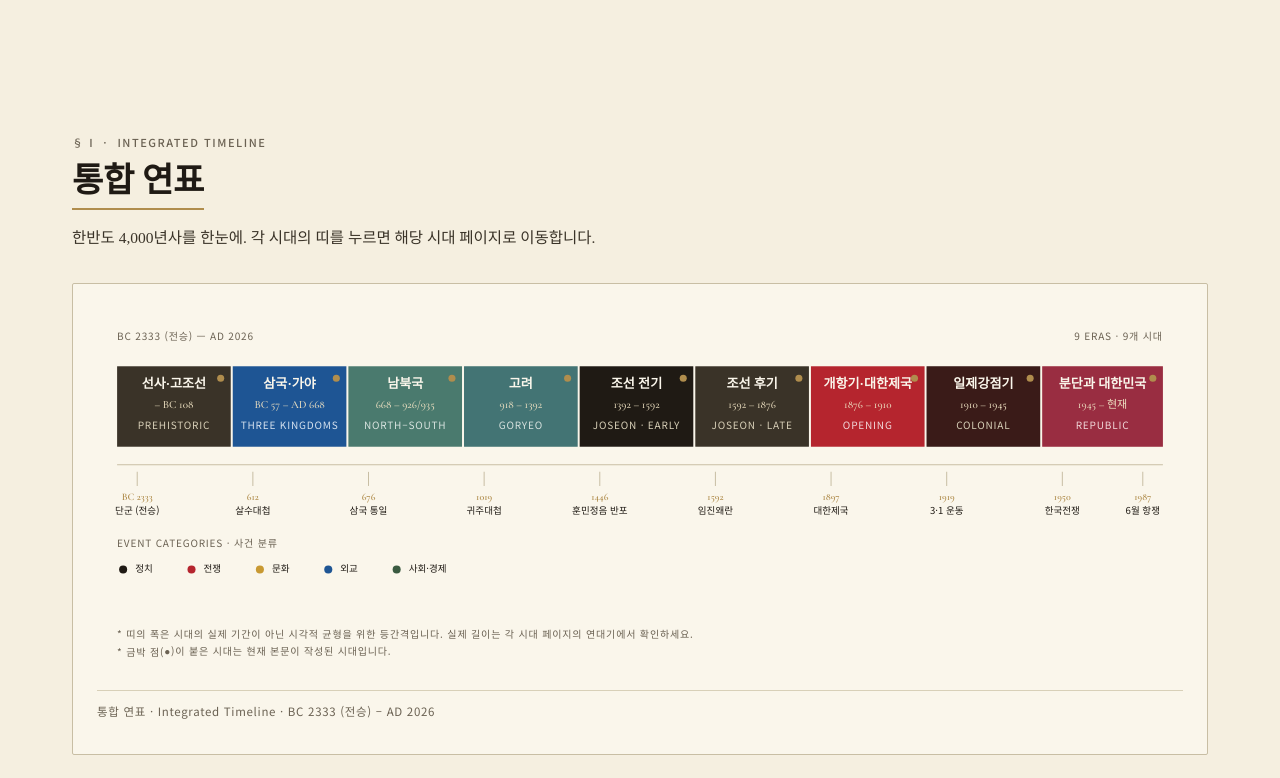
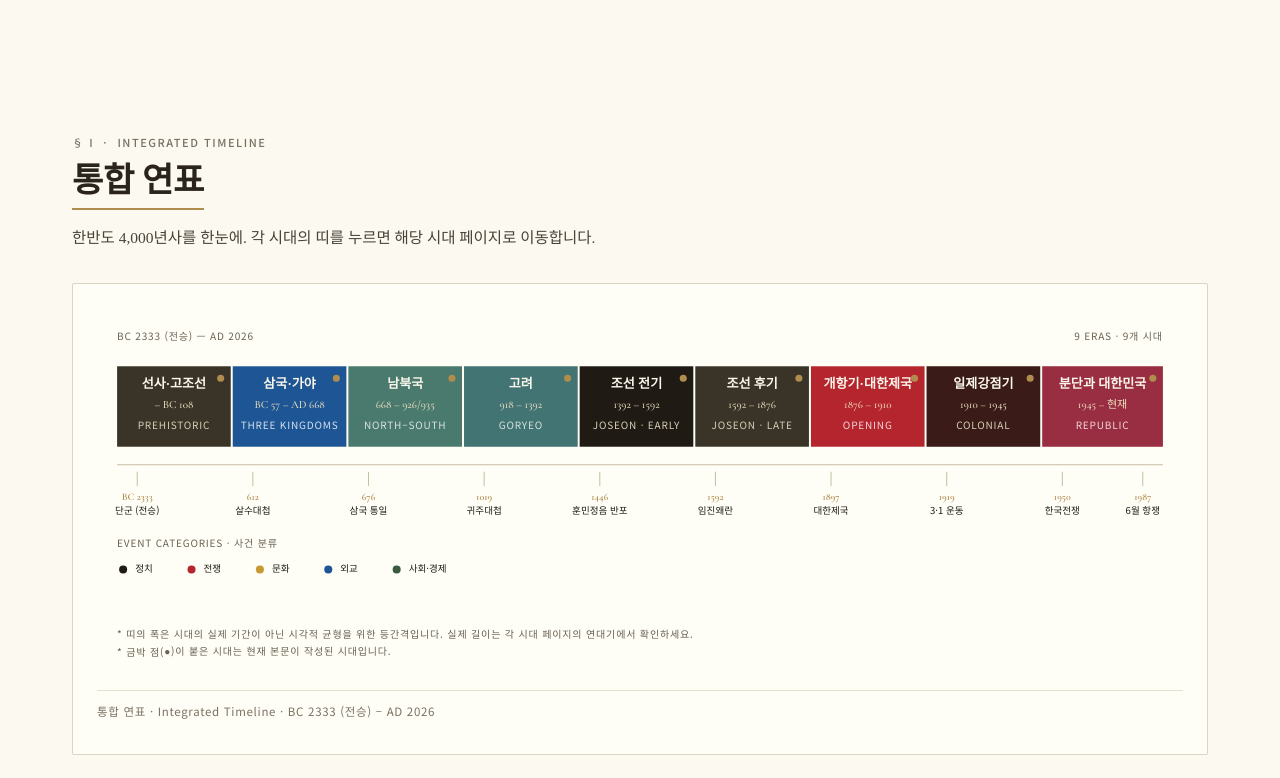
Before and after one commit to messfilm/messfilm.github.io, a plain HTML site: page korean-history/index.html in a window 1280 px wide. Shown: the part 749-1527 px from the top of the page. Drawn offline with nearby package versions, Linux system fonts and the light colour scheme.

Commit message:
feat: 색 변수 alias 통합 + 새 톤 적용 (Theme B 독서 종이)
별칭(alias) 통일 — 사이트 톤을 한 곳에서 제어 가능하게:
- korean-history/assets/styles.css: --hanji/--meok 계열을 var(--paper)/var(--ink) alias로
  (한지·먹 시맨틱 이름 유지하면서 shared가 단일 소스)
- abrahamic-religions/index.html :root: --bg/--bg-alt/--bg-card/--ink-muted 를
  var(--paper)/var(--paper-dark)/var(--paper-light)/var(--ink-mute) alias로
  (--ink, --rule 등 같은 이름은 shared에서 직접 상속)

새 톤 — Theme B "독서 종이": 책 종이 + 부드러운 ink (긴 글 친화):
- --paper        #f5efe0 → #fbf9f0 (밝은 크림)
- --paper-light  #faf6eb → #fefdf6 (거의 오프화이트)
- --paper-dark   #ebe3cf → #f0ebdb
- --ink          #1f1a14 → #2a241d (덜 검고 부드러운 dark)
- --ink-soft     #3a3328 → #4a4338
- --ink-mute     #6b6253 → #7a7163
- --rule         #c8bea4 → #dcd5c2
- --rule-soft    #d8d0b8 → #e6e0cf
- --gold 계열은 그대로 (액센트 유지)

검수: 모든 CSS 규칙이 var()로 처리되어 한 곳 변경으로 사이트 전체 톤 변경 확인.
SVG 일러스트레이션 내부 하드코딩 색은 self-contained라 의도적으로 유지.

Co-Authored-By: Claude Opus 4.7 (1M context) <noreply@anthropic.com>

```diff
--- a/assets/shared/styles-base.css
+++ b/assets/shared/styles-base.css
@@ -4,15 +4,15 @@
    ============================================================ */
 
 :root {
-  /* Paper & Ink — 한지·먹 */
-  --paper:        #f5efe0;
-  --paper-light:  #faf6eb;
-  --paper-dark:   #ebe3cf;
-  --ink:          #1f1a14;
-  --ink-soft:     #3a3328;
-  --ink-mute:     #6b6253;
-  --rule:         #c8bea4;
-  --rule-soft:    #d8d0b8;
+  /* Paper & Ink — 한지·먹 (Theme B "독서 종이": 책 종이 + 부드러운 ink) */
+  --paper:        #fbf9f0;
+  --paper-light:  #fefdf6;
+  --paper-dark:   #f0ebdb;
+  --ink:          #2a241d;
+  --ink-soft:     #4a4338;
+  --ink-mute:     #7a7163;
+  --rule:         #dcd5c2;
+  --rule-soft:    #e6e0cf;
   --gold:         #a37e2c;
   --gold-soft:    #c7a55b;
 
--- a/korean-history/assets/styles.css
+++ b/korean-history/assets/styles.css
@@ -18,19 +18,20 @@ ul, ol { margin: 0; padding: 0; list-style: none; }
    Design Tokens — 한지·먹·오방색
    ===================================================================== */
 :root {
+  /* 한지·먹·구분선은 공유 styles-base.css의 변수를 alias.
+     사이트 톤은 shared 한 곳에서 제어되며, 여기서는 한국사 시맨틱 이름만 부여. */
+
   /* 한지 (베이지) — 본문 배경 */
-  --hanji:        #f5efe0;
-  --hanji-light:  #faf6eb;
-  --hanji-dark:   #ebe3cf;
+  --hanji:        var(--paper);
+  --hanji-light:  var(--paper-light);
+  --hanji-dark:   var(--paper-dark);
 
   /* 먹 (짙은 갈색 검정) */
-  --meok:         #1f1a14;
-  --meok-soft:    #3a3328;
-  --meok-mute:    #6b6253;
+  --meok:         var(--ink);
+  --meok-soft:    var(--ink-soft);
+  --meok-mute:    var(--ink-mute);
 
-  /* 구분선 */
-  --rule:         #c8bea4;
-  --rule-soft:    #d8d0b8;
+  /* 구분선 — --rule, --rule-soft는 shared에서 직접 상속 (별도 정의 불필요) */
 
   /* 오방색 (五方色) */
   --cheong:       #1e5594;   /* 청 — 東·春·木 */
```
Also changed, not shown: abrahamic-religions/index.html (+6 -5 lines).
